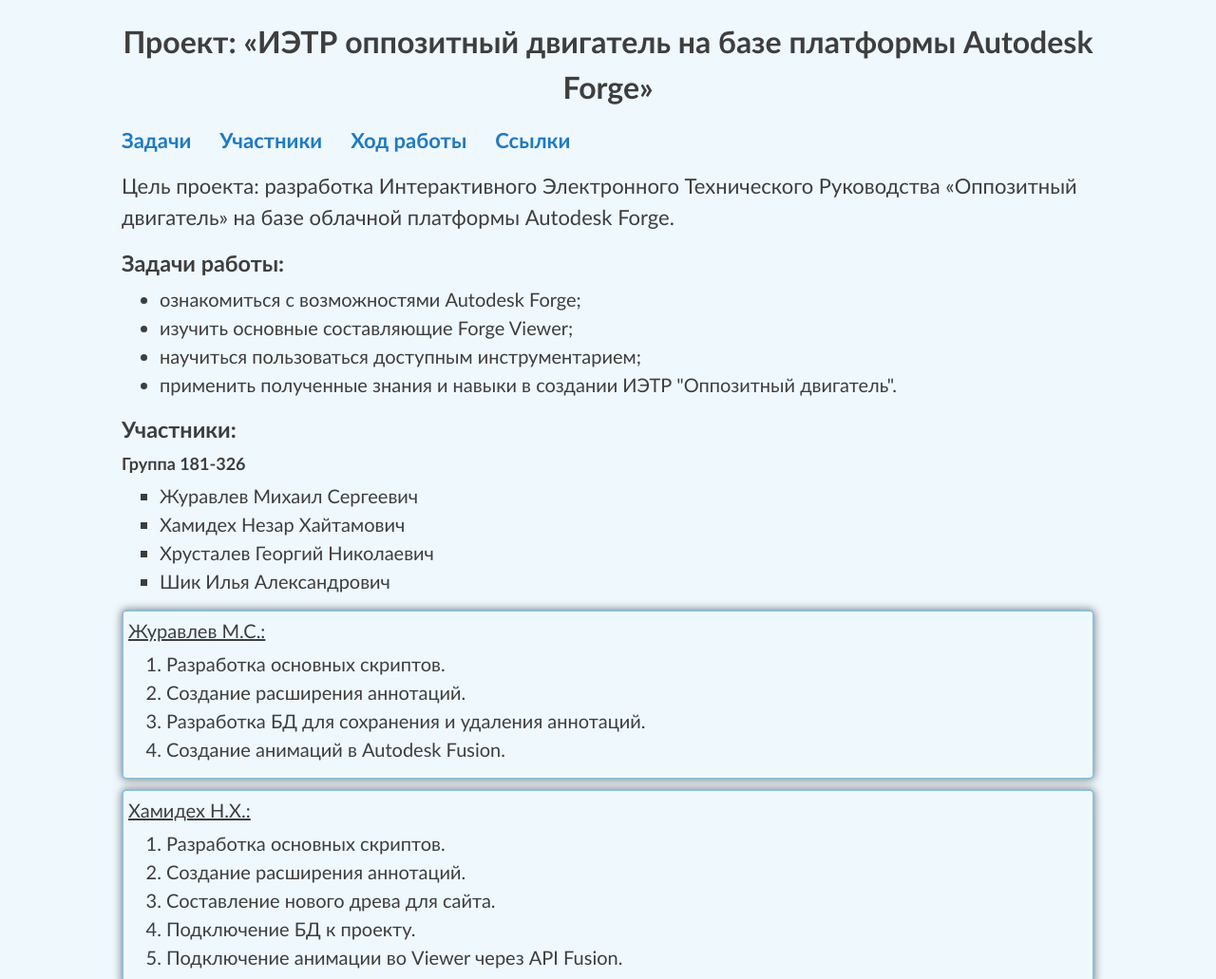
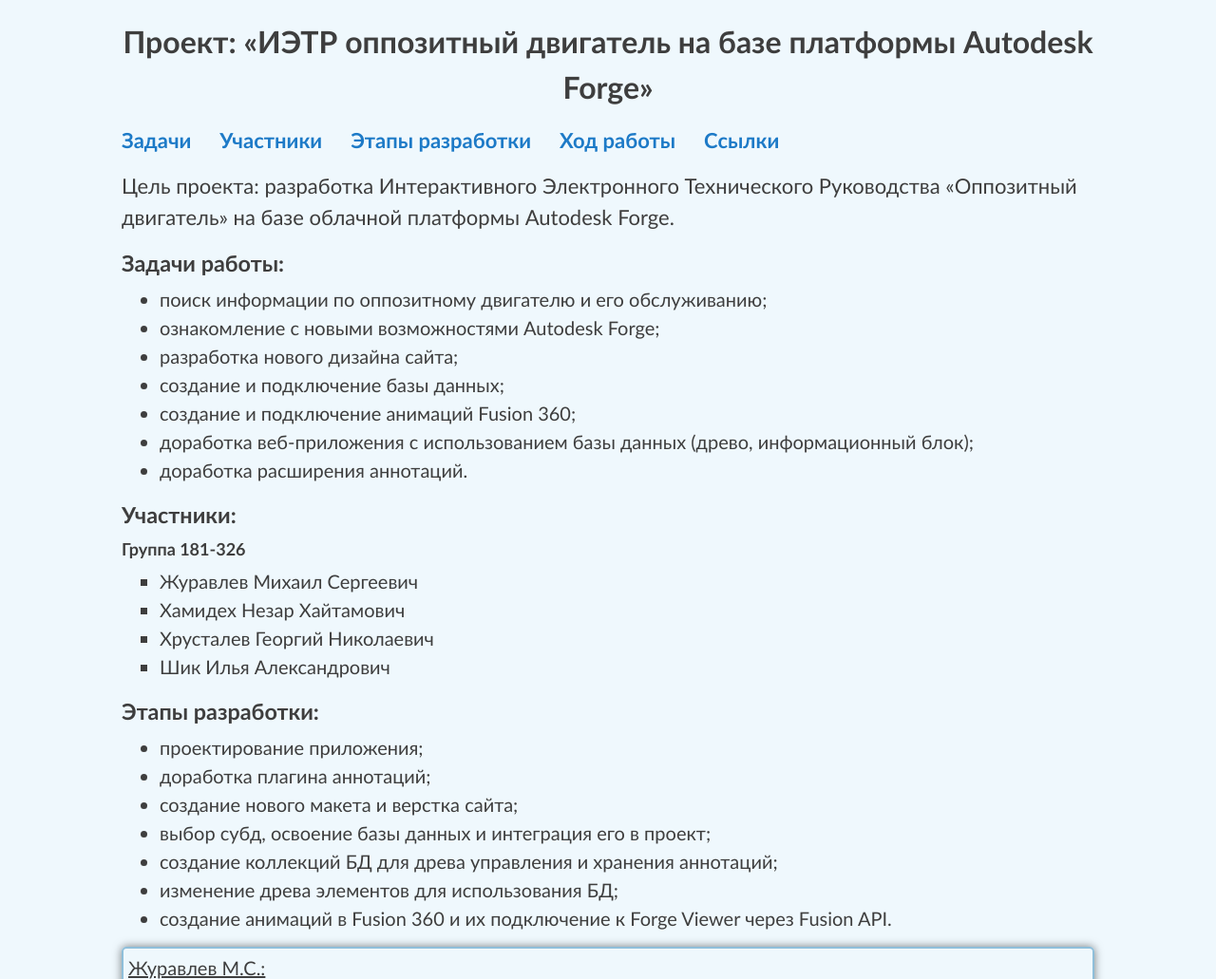
Before and after one commit to JoshTD/PA-Forge-2020-2, a plain HTML site: page site/index.html in a window 1280 px wide. Shown: the top 1031 px of the page at 95% size. Drawn offline with Linux system fonts and the light colour scheme.

Commit message:
Ver. 10 - site fixes

```diff
--- a/site/index.html
+++ b/site/index.html
@@ -20,6 +20,9 @@
                     <a href="#members" class="link">Участники</a>
                 </li>
                 <li class="menu-item">
+                    <a href="#stages" class="link">Этапы разработки</a>
+                </li>
+                <li class="menu-item">
                     <a href="#work-process" class="link">Ход работы</a>
                 </li>
                 <li class="menu-item">
@@ -34,10 +37,13 @@
         <div class="targets">
             <h3 id="targets">Задачи работы:</h3>
             <ul>
-                <li>ознакомиться с возможностями Autodesk Forge;</li>
-                <li>изучить основные составляющие Forge Viewer;</li>
-                <li>научиться пользоваться доступным инструментарием;</li>
-                <li>применить полученные знания и навыки в создании ИЭТР "Оппозитный двигатель".</li>
+                <li>поиск информации по оппозитному двигателю и его обслуживанию;</li>
+                <li>ознакомление с новыми возможностями Autodesk Forge;</li>
+                <li>разработка нового дизайна сайта;</li>
+                <li>создание и подключение базы данных;</li>
+                <li>создание и подключение анимаций Fusion 360;</li>
+                <li>доработка веб-приложения с использованием базы данных (древо, информационный блок);</li>
+                <li>доработка расширения аннотаций.</li>
             </ul>
         </div>
         <div class="team" id="members">
@@ -48,6 +54,18 @@
                 <li>Хамидех Незар Хайтамович</li>
                 <li>Хрусталев Георгий Николаевич</li>
                 <li>Шик Илья Александрович</li>
+            </ul>
+        </div>
+        <div class="stages">
+            <h3 id="stages">Этапы разработки:</h3>
+            <ul>
+                <li>проектирование приложения;</li>
+                <li>доработка плагина аннотаций;</li>
+                <li>создание нового макета и верстка сайта;</li>
+                <li>выбор субд, освоение базы данных и интеграция его в проект;</li>
+                <li>создание коллекций БД для древа управления и хранения аннотаций;</li>
+                <li>изменение древа элементов для использования БД;</li>
+                <li>создание анимаций в Fusion 360 и их подключение к Forge Viewer через Fusion API.</li>
             </ul>
         </div>
         <div class="duties">
@@ -118,7 +136,8 @@
             <p>
                 На 5 апреля 2020 года: изменен дизайн сайта, доработано древо элементов ("Компоненты" получают все
                 детали из модели),
-                а также проект был загружен на хостинг <a href="https://heroku.com/" class="link">Heroku</a>.
+                а также проект был загружен на хостинг <a href="https://heroku.com/" class="link"
+                    target="_blank">Heroku</a>.
             </p>
             <div class="img"><img src="./img/new_design.png" alt="новый дизайн" width="80%" height="80%"></div>
             <p>
@@ -130,7 +149,8 @@
             <p>
                 На 19 апреля 2020 года: доработана база данных с компонентами модели двигателя и текстовой информацией к
                 каждому из них.
-                Также был подключен плагин <a href="https://fancyapps.com/fancybox/3/" class="link">FancyBox 3</a> для
+                Также был подключен плагин <a href="https://fancyapps.com/fancybox/3/" class="link"
+                    target="_blank">FancyBox 3</a> для
                 просмотра
                 удобного картинок в
                 информационной панели. Продолжается работа с добавлением интерактивной информации для каждого компонента
@@ -167,12 +187,15 @@
         </div>
         <div class="links" id="links">
             <h3>Ссылки, связанные с проектом:</h3>
-            <p><a href="https://ietm-forge.herokuapp.com/" class="link">Ссылка на основной сайт</a></p>
-            <p><a href="https://trello.com/b/uQkFcJx5/forge-иэтр-оппозитный-двигатель" class="link">Ссылка на Trello
+            <p><a href="https://ietm-forge.herokuapp.com/" class="link" target="_blank">Ссылка на основной сайт</a></p>
+            <p><a href="https://trello.com/b/uQkFcJx5/forge-иэтр-оппозитный-двигатель" class="link"
+                    target="_blank">Ссылка на Trello
                     проекта</a></p>
-            <p><a href="https://github.com/JoshTD/PA-Forge-2020-2" class="link">Ссылка на git-репозиторий всего
+            <p><a href="https://github.com/JoshTD/PA-Forge-2020-2" class="link" target="_blank">Ссылка на
+                    git-репозиторий всего
                     проекта</a></p>
-            <p><a href="https://github.com/Jastot/IETR_Forge_second_class" class="link">Ссылка на git-репозиторий ИЭТР
+            <p><a href="https://github.com/Jastot/IETR_Forge_second_class" class="link" target="_blank">Ссылка на
+                    git-репозиторий ИЭТР
                     "Оппозитный
                     двигатель"</a></p>
         </div>
--- a/site/style.css
+++ b/site/style.css
@@ -87,11 +87,12 @@
     font-size: 22px;
 }
 
-.targets {
+.targets, .stages {
     margin-top: 15px;
 }
 
 .targets ul,
+.stages ul,
 .team ul,
 .duties ol {
     margin-top: 5px;
```
